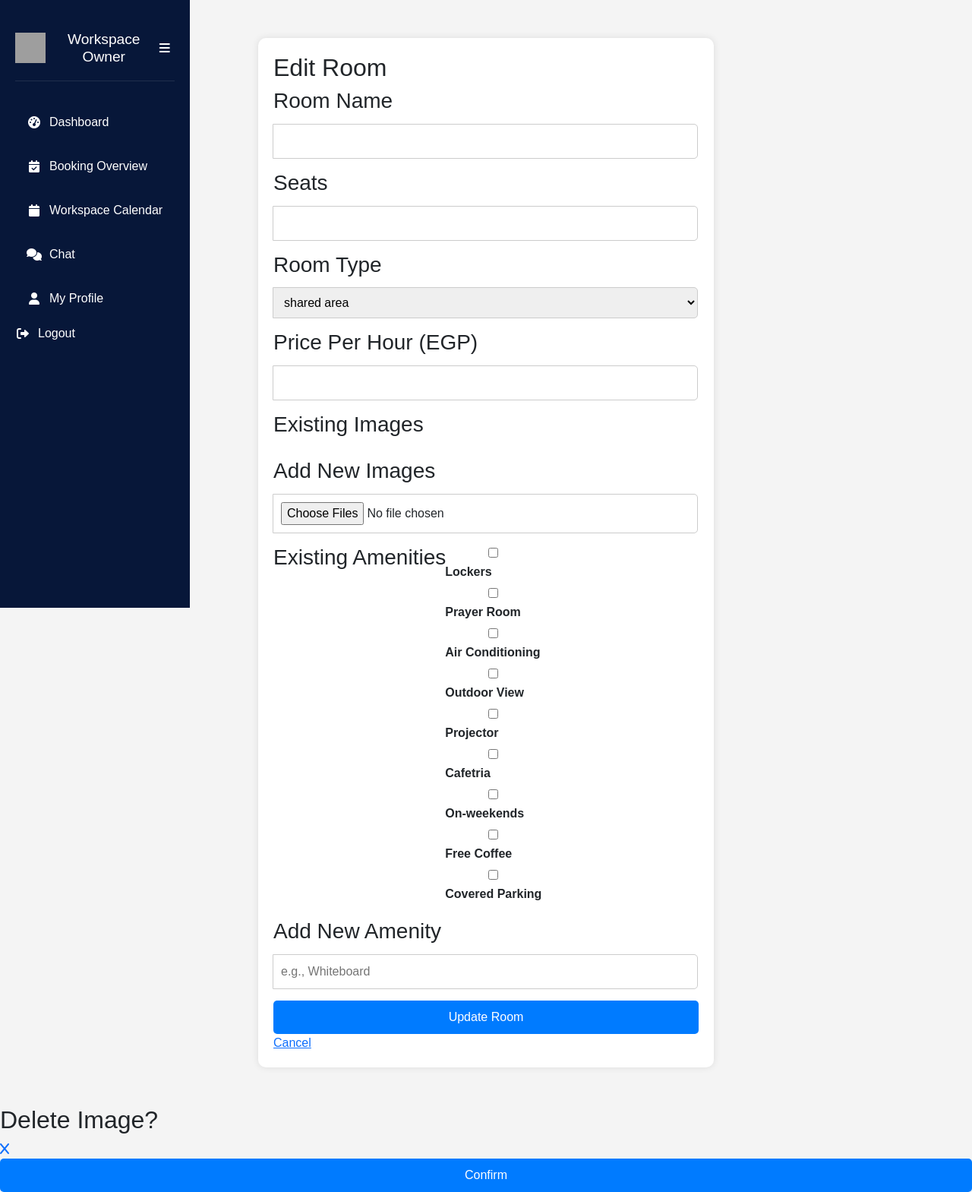
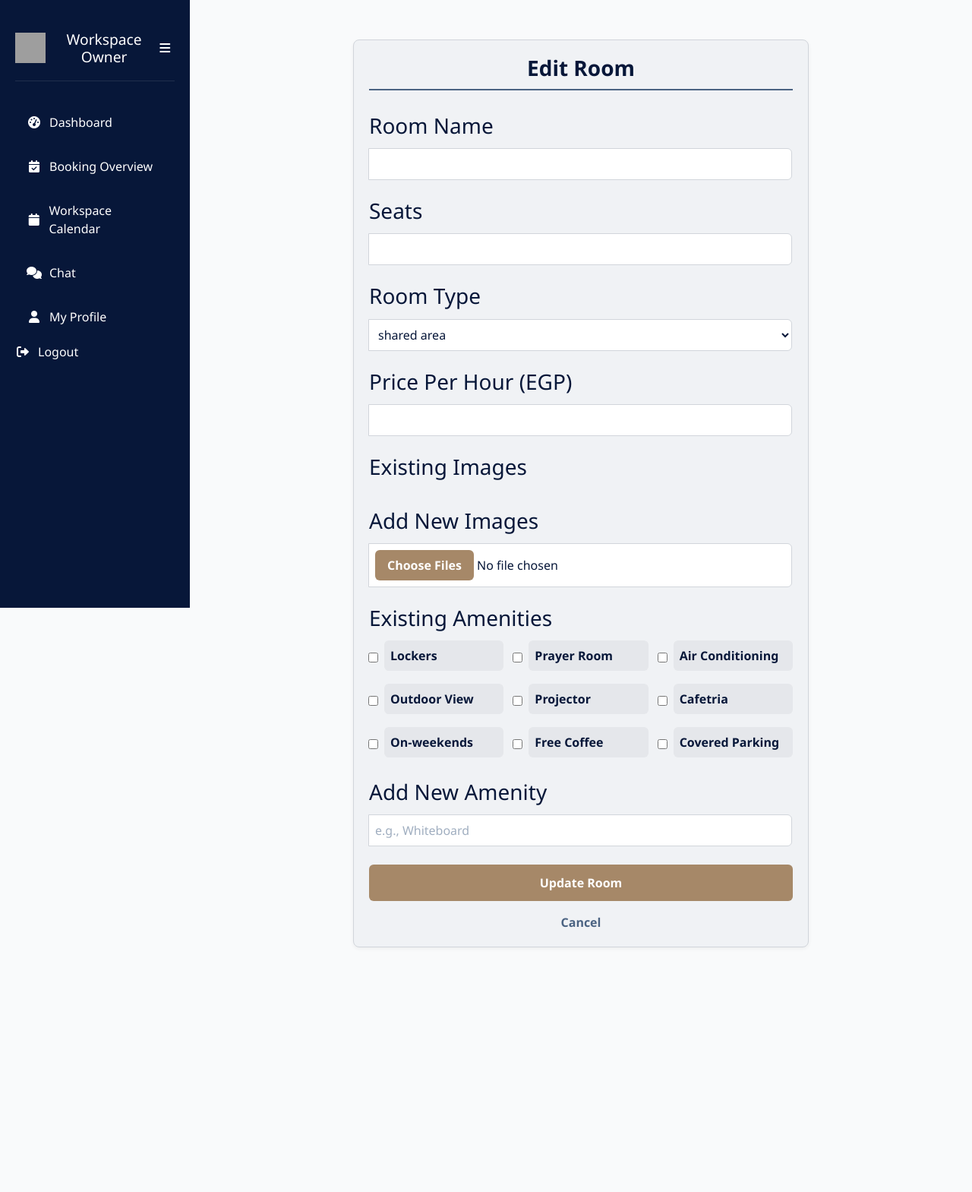
Before and after one commit to Sarahshendyy/WorkSphere, a PHP site: page /graduation/edit_room.php in a window 1280 px wide. Shown: the whole page at 76% size. After the commit the page ends 1247 px from the top, so only its background shows below. Run offline with PHP 8.4, Linux system fonts and the light colour scheme; a user stored in the database is signed in; data comes from the database, SQL or seed files in the repository; some libraries are stand-ins or nearby versions; grey boxes are pictures that could not be loaded.

Commit message:
Add files via upload

```diff
--- a/workspace/css/Edit-room.css
+++ b/workspace/css/Edit-room.css
@@ -1,81 +1,340 @@
-/* General Styling */
 body {
-    font-family: Arial, sans-serif;
-    background-color: #f4f4f4;
+    font-family: 'Segoe UI', Tahoma, Geneva, Verdana, sans-serif;
     margin: 0;
-    padding: 0;
+    padding: 20px;
+    background-color: #F9FAFB;
+    color: #071739;
+    padding-left: 270px;
+    transition: padding-left 0.3s ease;
 }
 
-/* Form Wrapper */
-.form-wrapper {
-    width: 50%;
-    max-width: 600px;
-    margin: 50px auto;
-    background: #fff;
-    padding: 20px;
-    border-radius: 10px;
-    box-shadow: 0 0 10px rgba(0, 0, 0, 0.1);
+body.sidebar-open {
+    padding-left: 270px;
 }
 
-/* Input Group */
+body.sidebar-closed {
+    padding-left: 20px;
+}
+
+.wrapper {
+    max-width: 960px;
+    margin: 2rem auto;
+    display: flex;
+    justify-content: center;
+}
+
+.form-wrapper {
+    background-color: #F0F2F5;
+    border: 1px solid #D1D5DB;
+    border-radius: 8px;
+    padding: 20px;
+    box-shadow: 0 2px 5px rgba(0, 0, 0, 0.05);
+    width: 100%;
+    max-width: 600px;
+}
+
+h2 {
+    font-weight: 700;
+    color: #071739;
+    font-size: 28px;
+    border-bottom: 2px solid #4B6382;
+    padding-bottom: 10px;
+    margin-bottom: 30px;
+    text-align: center;
+}
+
 .input-group {
-    margin-bottom: 15px;
-    position: relative;
+    margin-bottom: 1.5rem;
 }
 
 .input-group label {
+    font-weight: 600;
+    color: #071739;
+    margin-bottom: 0.3rem;
     display: block;
-    font-weight: bold;
-    margin-bottom: 5px;
 }
 
-.input-group input,
-.input-group select {
+.input-group input[type="text"],
+.input-group input[type="number"],
+.input-group select,
+.input-group input[type="file"] {
     width: 100%;
-    padding: 10px;
-    border: 1px solid #ccc;
-    border-radius: 5px;
+    padding: 0.5rem;
+    border: 1px solid #D1D5DB;
+    border-radius: 0.375rem;
+    background-color: #fff;
+    color: #071739;
+    transition: border-color 0.15s ease-in-out, box-shadow 0.15s ease-in-out;
+    box-sizing: border-box;
 }
 
-/* Amenities Styling */
+.input-group input[type="text"]:focus,
+.input-group input[type="number"]:focus,
+.input-group select:focus,
+.input-group input[type="file"]:focus {
+    border-color: #4B6382;
+    box-shadow: 0 0 0 0.2rem rgba(75, 99, 130, 0.25);
+    outline: none;
+}
+
+.input-group input[type="text"]::placeholder,
+.input-group input[type="number"]::placeholder {
+    color: #A0AEC0;
+}
+
 .checkbox-group {
+    margin: 0.5rem 0;
+    display: flex;
+    flex-direction: column;
+    gap: 0.75rem;
+}
+
+.checkbox-group .checkbox-item {
     display: flex;
     align-items: center;
-    gap: 10px;
-    margin-bottom: 10px;
+    gap: 1rem;
+    padding: 0.25rem 0;
 }
 
 .checkbox-group input[type="checkbox"] {
-    width: 20px;
-    height: 20px;
+    margin-right: 0.5rem;
+    vertical-align: middle;
+    appearance: none;
+    width: 1.2em;
+    height: 1.2em;
+    border: 2px solid #4B6382;
+    border-radius: 0.25rem;
+    position: relative;
+    cursor: pointer;
+    background-color: #fff;
+    transition: background-color 0.2s ease-in-out, border-color 0.2s ease-in-out;
+}
+
+.checkbox-group input[type="checkbox"]:checked {
+    background-color: #4B6382;
+    border-color: #4B6382;
+}
+
+.checkbox-group input[type="checkbox"]:checked::after {
+    content: '✓';
+    color: #fff;
+    font-size: 0.9em;
+    position: absolute;
+    top: 50%;
+    left: 50%;
+    transform: translate(-50%, -50%);
+}
+
+.checkbox-group label {
+    color: #071739;
+    white-space: nowrap;
+    font-weight: 500;
+    text-transform: capitalize;
+    padding: 0.5rem 1rem;
+    background-color: #E5E7EB;
+    border-radius: 0.375rem;
+    transition: background-color 0.2s ease-in-out;
+    cursor: pointer;
+    flex-grow: 1;
+    text-align: left;
+}
+
+.checkbox-group label:hover {
+    background-color: #D1D5DB;
+}
+
+.image-preview {
+    display: flex;
+    flex-wrap: wrap;
+    gap: 0.5rem;
+}
+
+.image-container {
+    position: relative;
+    display: inline-block;
+    margin: 10px;
+}
+
+.image-container img {
+    width: 100px;
+    height: auto;
+    object-fit: cover;
+    border: 1px solid #D1D5DB;
+    border-radius: 0.25rem;
+    box-shadow: 0 1px 3px rgba(0, 0, 0, 0.1);
+    transition: transform 0.2s ease-in-out, border-color 0.2s ease-in-out;
+}
+
+.image-container img:hover {
+    transform: scale(1.05);
+    border-color: #4B6382;
     cursor: pointer;
 }
 
-.checkbox-group label {
-    font-size: 16px;
+.delete-image {
+    position: absolute;
+    top: -10px;
+    right: -10px;
+    background: #D9534F;
+    color: white;
+    border-radius: 50%;
+    width: 25px;
+    height: 25px;
+    text-align: center;
+    line-height: 25px;
+    cursor: pointer;
+    transition: background-color 0.2s ease-in-out;
+}
+
+.delete-image:hover {
+    background-color: #b5403b;
+}
+
+button[name="update"] {
+    background-color: #A68868;
+    border-color: #A68868;
+    color: #fff;
+    font-weight: 600;
+    padding: 0.75rem 1.5rem;
+    border-radius: 0.375rem;
+    transition: background-color 0.2s ease-in-out;
+    width: 100%;
+    border: none;
     cursor: pointer;
 }
 
-/* Submit Button */
-button {
-    width: 100%;
-    padding: 10px;
-    background-color: #007bff;
-    color: white;
-    border: none;
-    border-radius: 5px;
-    font-size: 16px;
-    cursor: pointer;
-    transition: 0.3s;
+button[name="update"]:hover {
+    background-color: #8C6D53;
+    border-color: #8C6D53;
 }
 
-button:hover {
-    background-color: #0056b3;
+.input-group input[type="file"]::-webkit-file-upload-button {
+    background-color: #A68868;
+    border: none;
+    color: #fff;
+    font-weight: 600;
+    padding: 0.5rem 1rem;
+    border-radius: 0.375rem;
+    transition: background-color 0.2s ease-in-out;
+    cursor: pointer;
 }
 
-/* Responsive Design */
+.input-group input[type="file"]::-webkit-file-upload-button:hover {
+    background-color: #8C6D53;
+}
+
+.back-link a {
+    color: #4B6382;
+    text-decoration: none;
+    font-weight: 600;
+    margin-top: 1rem;
+    display: block;
+    text-align: center;
+}
+
+.back-link a:hover {
+    color: #35506D;
+    text-decoration: underline;
+}
+
+.deletepopup {
+    display: none;
+    position: fixed;
+    top: 0;
+    left: 0;
+    width: 100%;
+    height: 100%;
+    background: rgba(0, 0, 0, 0.5);
+    z-index: 1000;
+    justify-content: center;
+    align-items: center;
+}
+
+.deletecard {
+    background: #fff;
+    padding: 20px;
+    border-radius: 8px;
+    box-shadow: 0 4px 12px rgba(0, 0, 0, 0.15);
+    text-align: center;
+    width: 300px;
+}
+
+.deletecard h2 {
+    font-size: 24px;
+    margin-bottom: 1rem;
+    border-bottom: none;
+    padding-bottom: 0;
+}
+
+.closebtn {
+    cursor: pointer;
+    float: right;
+    font-size: 1.5rem;
+    color: #071739;
+}
+
+.closebtn:hover {
+    color: #4B6382;
+}
+
+.popupconfirm {
+    background-color: #D9534F;
+    border-color: #D9534F;
+    color: #fff;
+    font-weight: 600;
+    padding: 0.5rem 1rem;
+    border-radius: 0.375rem;
+    transition: background-color 0.2s ease-in-out;
+    border: none;
+    cursor: pointer;
+}
+
+.popupconfirm:hover {
+    background-color: #b5403b;
+    border-color: #b5403b;
+}
+
 @media (max-width: 768px) {
+    body {
+        padding-left: 20px;
+    }
+    .image-container img {
+        width: 80px;
+    }
     .form-wrapper {
-        width: 90%;
+        padding: 15px;
     }
 }
+
+@media (max-width: 576px) {
+    .image-container img {
+        width: 60px;
+    }
+    button[name="update"] {
+        padding: 0.5rem 1rem;
+    }
+}
+.amenities-container {
+  display: flex;
+  flex-wrap: wrap;
+  gap: 0.75rem;
+}
+
+.amenity-item {
+  flex: 1 1 calc(33% - 0.5rem);
+  display: flex;
+  align-items: center;
+  gap: 0.5rem;
+}
+.amenity-item label {
+  padding: 0.5rem;
+  border-radius: 0.375rem;
+  background-color: #E5E7EB;
+  cursor: pointer;
+  flex-grow: 1;
+}
+
+.amenity-item input[type="checkbox"]:checked + label {
+  background-color: #4B6382;
+  color: white;
+}
```
Also changed, not shown: workspace/css/workspace_dashboard.css (+32 -28 lines).
